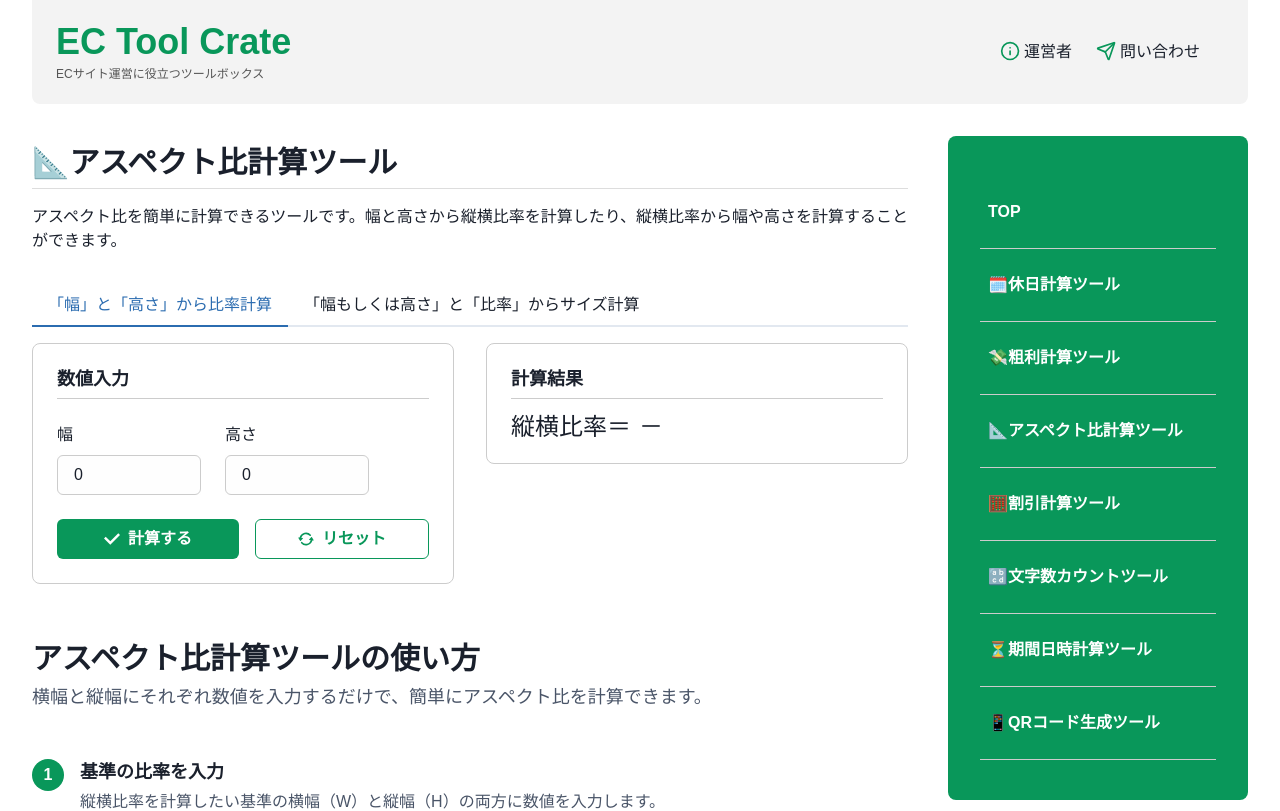
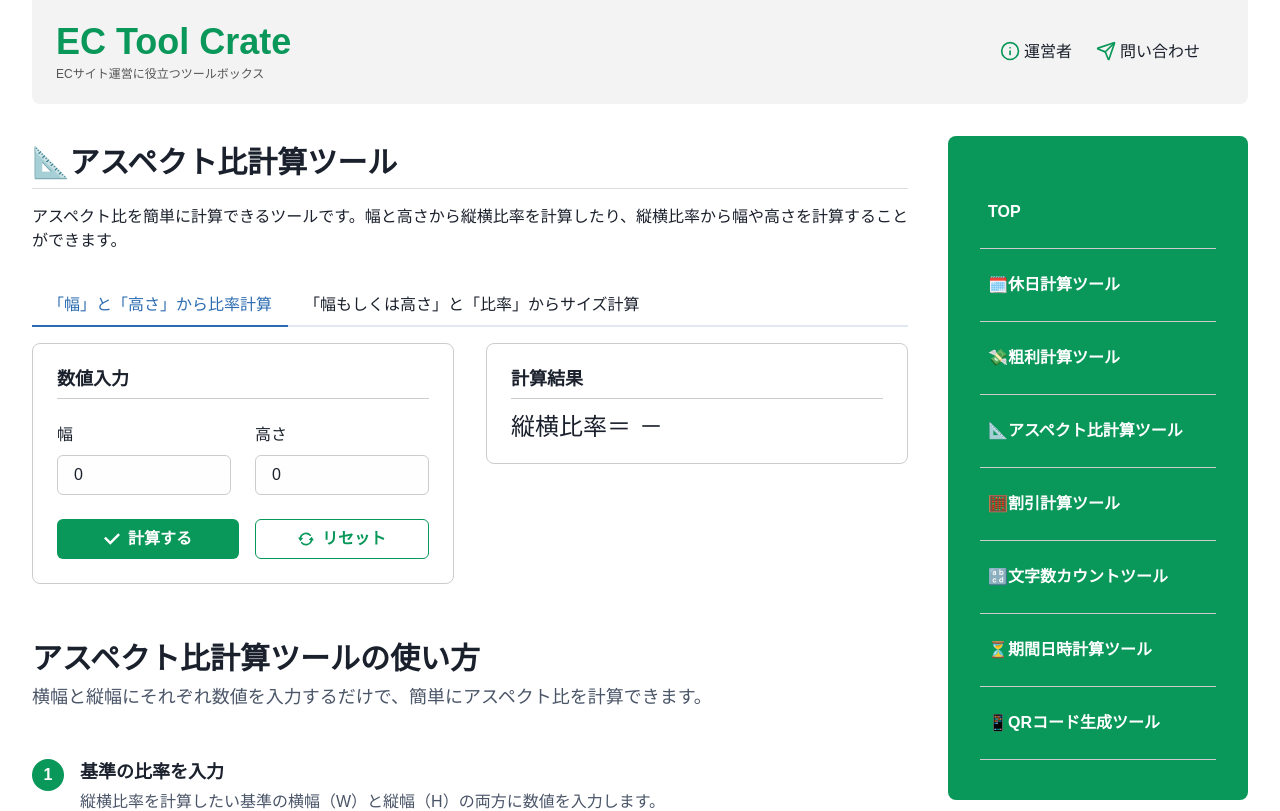
Before and after one commit to mimihokuro/app, a React (Vite) app: page /aspect-ratio-calculator in a window 1280 px wide. Shown: the top 811 px of the page. Built offline with nearby package versions, Linux system fonts and the light colour scheme.

Commit message:
🎨 数値入力フォームの横幅制限を変更

```diff
--- a/src/components/NumberInputForm.jsx
+++ b/src/components/NumberInputForm.jsx
@@ -23,7 +23,7 @@ const NumberInputForm = ({
   precision = 1,
 }) => {
   return (
-    <FormControl maxWidth={36} isInvalid={isInvalid}>
+    <FormControl maxWidth={"100%"} isInvalid={isInvalid}>
       {label && <FormLabel htmlFor={id}>{label}</FormLabel>}
       <HStack>
         <NumberInput
@@ -36,6 +36,7 @@ const NumberInputForm = ({
           onChange={onChange}
           borderColor="colorGray"
           focusBorderColor="primary"
+          width={"100%"}
           backgroundColor="colorWhite"
         >
           <NumberInputField />
```
